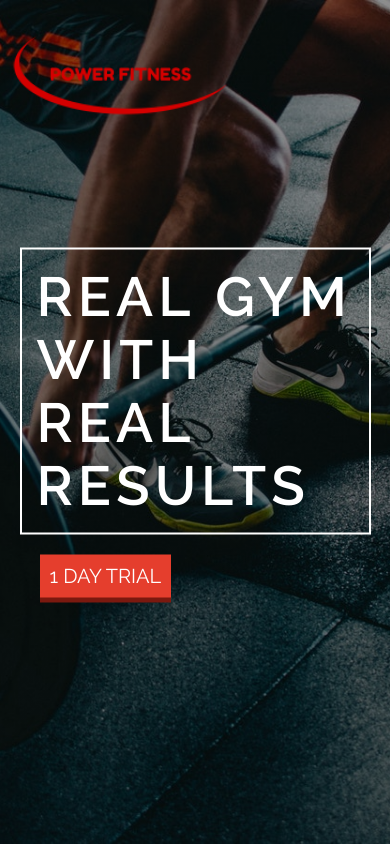
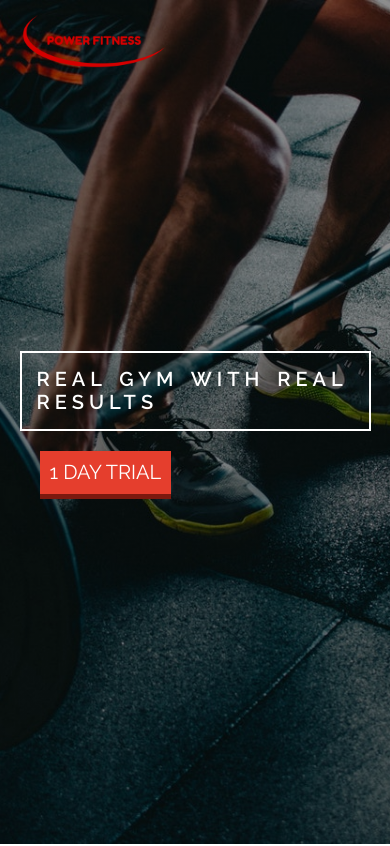
Before and after one commit to Rct-Ryoka/power-fitness, a plain HTML site: page index.html in a window 390 px wide. Shown: the top 846 px of the page. Drawn offline with nearby package versions, Linux system fonts and the light colour scheme; a script that the page names is missing.

Commit message:
changes added

```diff
--- a/resources/css/queries.css
+++ b/resources/css/queries.css
@@ -113,11 +113,22 @@
     body {
         font-size : 20px;
     }
+    .logo{
+        width:150px;
+        height:auto;
+        margin: 3%;
+    }
     .gym-text-box{
-        position: absolute;
-        transform: translate(-50%, -50%);
+
         width:100%;
+        height:auto;
         padding : 5%;
     }
 
+    h1 {
+        font-size:100%;
+    }
+
+
+
 }
--- a/resources/css/style.css
+++ b/resources/css/style.css
@@ -41,7 +41,7 @@ header{
 
 
 .logo {
-    height: 90px;
+    height: 100px;
     width: auto;
     float: left;
     margin-top: 30px;
```
